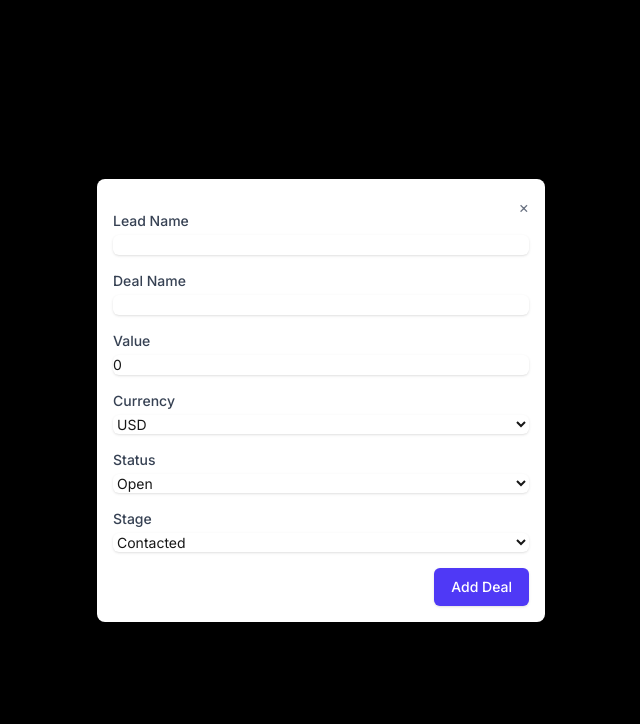
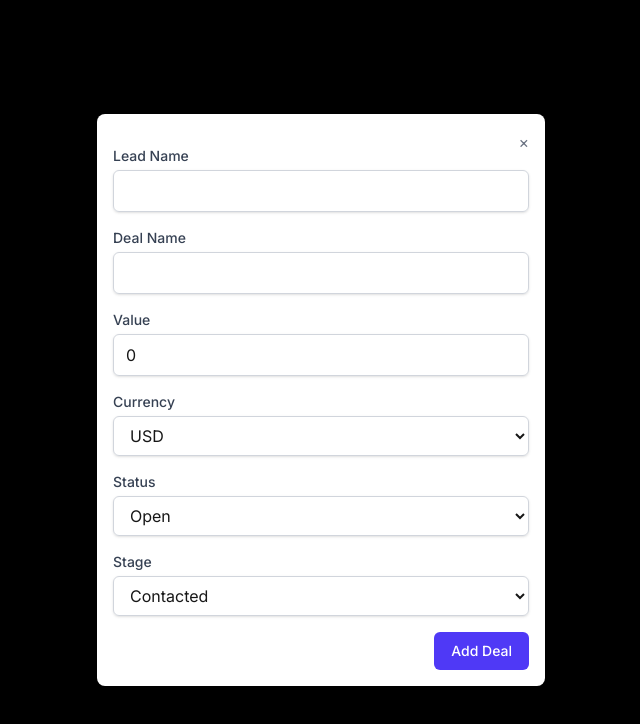
Before and after one commit to pvdeploy/sales-funnel, a Next.js app in the folder sales-funnel/: page /deals in a window 1280 px wide. Both pictures are taken after a click on the button "Add New Deal". Shown: the top 724 px of the page, without its empty margins (319-959 px from the left). Built offline with nearby package versions, Linux system fonts and the light colour scheme.

Commit message:
Improve AddDealForm styling and input interactions
- Enhanced form input styles with better focus states
- Added margin and padding for improved visual spacing
- Refined input and select field classes for consistent design
- Improved form readability with subtle styling tweaks

```diff
--- a/sales-funnel/src/components/AddDealForm.tsx
+++ b/sales-funnel/src/components/AddDealForm.tsx
@@ -52,45 +52,45 @@
   return (
     <form onSubmit={handleSubmit} className="space-y-4">
       <div>
-        <label className="block text-sm font-medium text-gray-700">Lead Name</label>
+        <label className="block text-sm font-medium text-gray-700 mb-1">Lead Name</label>
         <input
           type="text"
           name="leadName"
           value={deal.leadName}
           onChange={handleChange}
-          className="mt-1 block w-full shadow-sm sm:text-sm border-gray-300 rounded-md"
+          className="w-full px-3 py-2 border border-gray-300 rounded-md shadow-sm focus:outline-none focus:ring-2 focus:ring-indigo-500 focus:border-indigo-500"
           required
         />
       </div>
       <div>
-        <label className="block text-sm font-medium text-gray-700">Deal Name</label>
+        <label className="block text-sm font-medium text-gray-700 mb-1">Deal Name</label>
         <input
           type="text"
           name="dealName"
           value={deal.dealName}
           onChange={handleChange}
-          className="mt-1 block w-full shadow-sm sm:text-sm border-gray-300 rounded-md"
+          className="w-full px-3 py-2 border border-gray-300 rounded-md shadow-sm focus:outline-none focus:ring-2 focus:ring-indigo-500 focus:border-indigo-500"
           required
         />
       </div>
       <div>
-        <label className="block text-sm font-medium text-gray-700">Value</label>
+        <label className="block text-sm font-medium text-gray-700 mb-1">Value</label>
         <input
           type="number"
           name="value"
           value={deal.value}
           onChange={handleChange}
-          className="mt-1 block w-full shadow-sm sm:text-sm border-gray-300 rounded-md"
+          className="w-full px-3 py-2 border border-gray-300 rounded-md shadow-sm focus:outline-none focus:ring-2 focus:ring-indigo-500 focus:border-indigo-500"
           required
         />
       </div>
       <div>
-        <label className="block text-sm font-medium text-gray-700">Currency</label>
+        <label className="block text-sm font-medium text-gray-700 mb-1">Currency</label>
         <select
           name="currency"
           value={deal.currency}
           onChange={handleChange}
-          className="mt-1 block w-full shadow-sm sm:text-sm border-gray-300 rounded-md"
+          className="w-full px-3 py-2 border border-gray-300 rounded-md shadow-sm focus:outline-none focus:ring-2 focus:ring-indigo-500 focus:border-indigo-500"
         >
           <option value="USD">USD</option>
           <option value="EUR">EUR</option>
@@ -99,12 +99,12 @@
         </select>
       </div>
       <div>
-        <label className="block text-sm font-medium text-gray-700">Status</label>
+        <label className="block text-sm font-medium text-gray-700 mb-1">Status</label>
         <select
           name="status"
           value={deal.status}
           onChange={handleChange}
-          className="mt-1 block w-full shadow-sm sm:text-sm border-gray-300 rounded-md"
+          className="w-full px-3 py-2 border border-gray-300 rounded-md shadow-sm focus:outline-none focus:ring-2 focus:ring-indigo-500 focus:border-indigo-500"
         >
           <option value="OPEN">Open</option>
           <option value="WON">Won</option>
@@ -112,12 +112,12 @@
         </select>
       </div>
       <div>
-        <label className="block text-sm font-medium text-gray-700">Stage</label>
+        <label className="block text-sm font-medium text-gray-700 mb-1">Stage</label>
         <select
           name="stage"
           value={deal.stage}
           onChange={handleChange}
-          className="mt-1 block w-full shadow-sm sm:text-sm border-gray-300 rounded-md"
+          className="w-full px-3 py-2 border border-gray-300 rounded-md shadow-sm focus:outline-none focus:ring-2 focus:ring-indigo-500 focus:border-indigo-500"
         >
           <option value="CONTACTED">Contacted</option>
           <option value="MEETING_SCHEDULED">Meeting Scheduled</option>
@@ -130,7 +130,7 @@
       <div className="flex justify-end">
         <button
           type="submit"
-          className="inline-flex justify-center py-2 px-4 border border-transparent shadow-sm text-sm font-medium rounded-md text-white bg-indigo-600 hover:bg-indigo-700 focus:outline-none focus:ring-2 focus:ring-offset-2 focus:ring-indigo-500"
+          className="inline-flex justify-center py-2 px-4 border border-transparent text-sm font-medium rounded-md text-white bg-indigo-600 hover:bg-indigo-700 focus:outline-none focus:ring-2 focus:ring-offset-2 focus:ring-indigo-500"
         >
           Add Deal
         </button>
```
